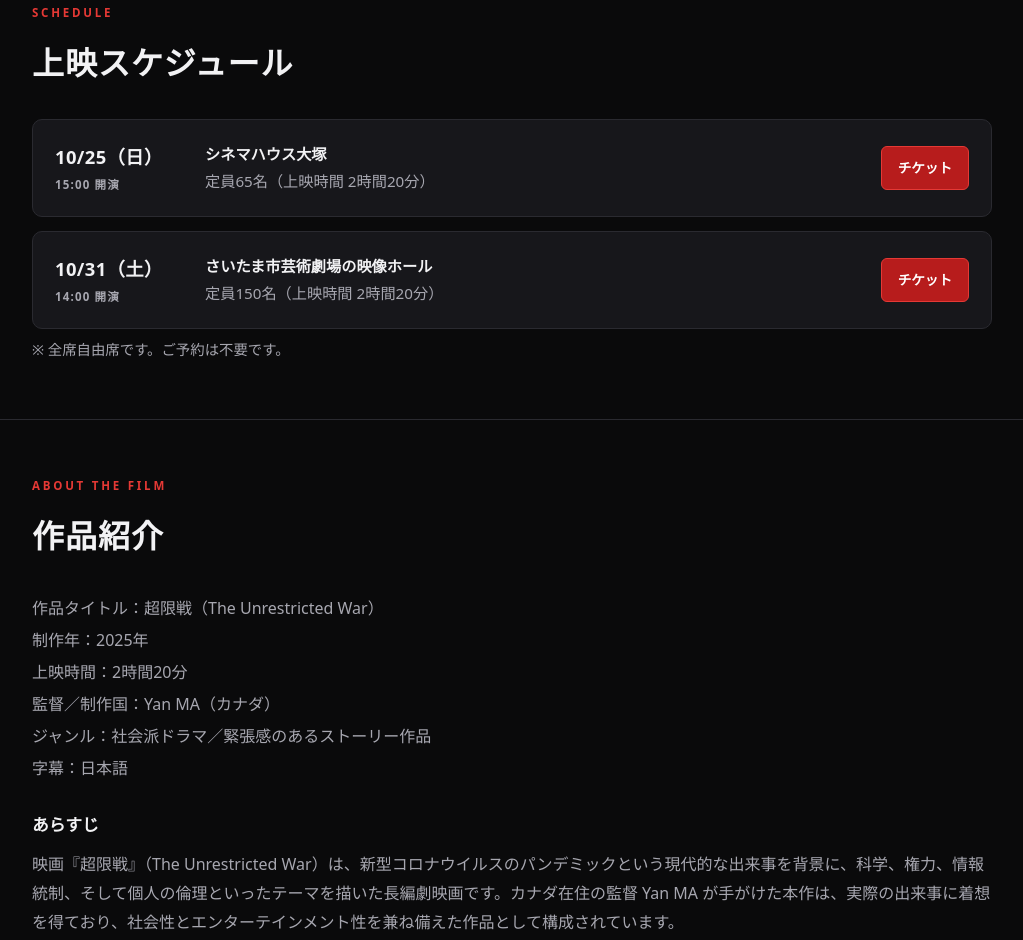
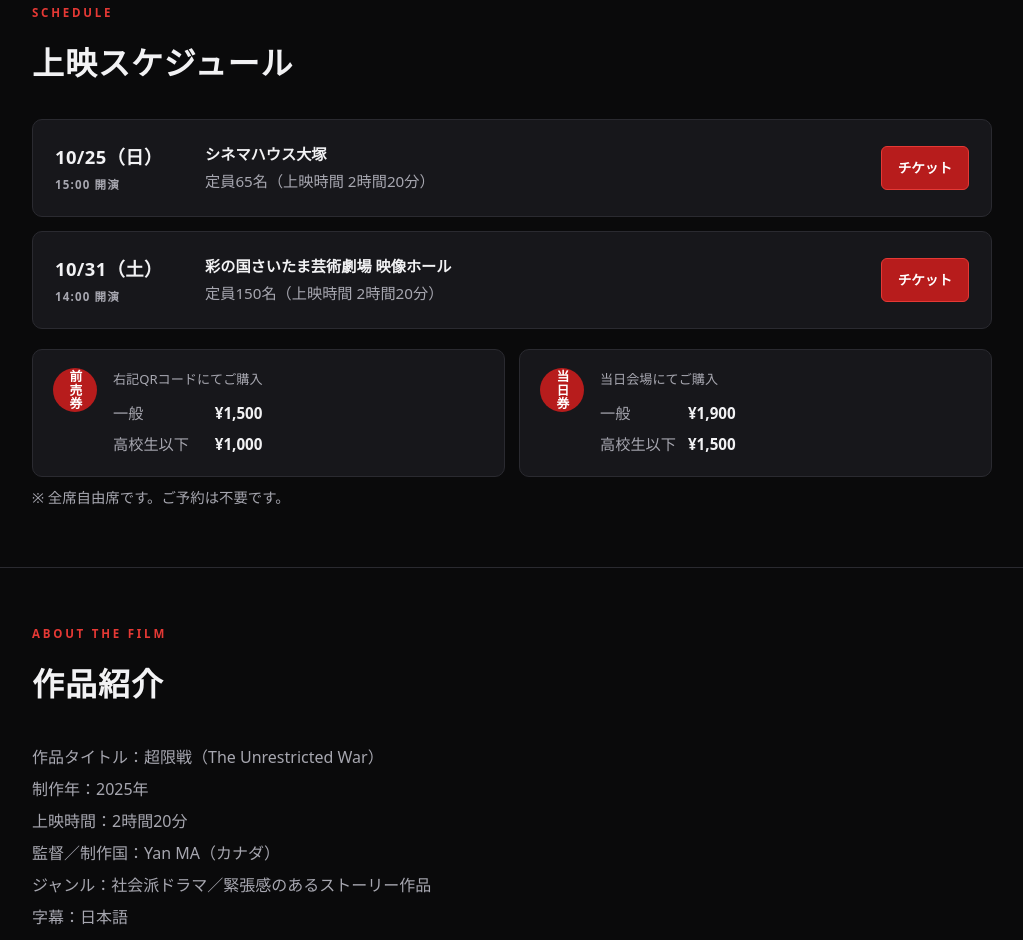
Before and after one commit to maoweixing/new-future-platform, a plain HTML site: page index.html in a window 1280 px wide. Shown: the part 689-1629 px from the top of the page, without its empty margins (128-1151 px from the left). Drawn offline with Linux system fonts and the light colour scheme.

Commit message:
チケット価格情報を追加し、重複するチケット案内セクションを削除
- 上映スケジュール下に前売券・当日券の価格情報を追加
- 内容が重複するチケットセクション（準備中の案内）を削除
- さいたま会場の名称を正式名称「彩の国さいたま芸術劇場 映像ホール」に修正
- 映画公式サイトのリンクに（英語）を明記
- 予告編キャプションに作品名を追加

Co-Authored-By: Claude Sonnet 5 <noreply@anthropic.com>
Claude-Session: https://claude.ai/code/session_011zT6iyoEF6hrfemzaekmZw

```diff
--- a/index.html
+++ b/index.html
@@ -111,6 +111,24 @@
     .sched-detail .venue { color: var(--fg); font-weight: 600; }
     .sched-note { color: var(--fg-dim); font-size: 0.9rem; margin-top: 8px; }
 
+    .price-info { display: grid; grid-template-columns: 1fr 1fr; gap: 14px; margin-top: 20px; }
+    .price-card {
+      display: flex; gap: 16px; align-items: flex-start;
+      background: var(--bg-card); border: 1px solid var(--line);
+      border-radius: 10px; padding: 18px 20px;
+    }
+    .price-tag {
+      flex-shrink: 0; display: inline-flex; align-items: center; justify-content: center;
+      width: 44px; height: 44px; border-radius: 50%;
+      background: var(--accent); color: #fff; font-weight: 800; font-size: 0.8rem;
+      writing-mode: vertical-rl; letter-spacing: 0.05em;
+    }
+    .price-note { color: var(--fg-dim); font-size: 0.82rem; margin-bottom: 8px; }
+    .price-row { display: flex; justify-content: space-between; gap: 12px; font-size: 0.95rem; color: var(--fg); }
+    .price-row + .price-row { margin-top: 4px; }
+    .price-row span:first-child { color: var(--fg-dim); }
+    .price-row span:last-child { font-weight: 700; }
+
     /* ---------- Work info ---------- */
     .spec-text { color: var(--fg-dim); line-height: 2; margin-top: 16px; }
     .story p { color: var(--fg-dim); }
@@ -128,17 +146,6 @@
       letter-spacing: 0.06em; border-top: 1px solid var(--line); background: var(--bg-card);
     }
 
-    /* ---------- Ticket ---------- */
-    .ticket {
-      background:
-        radial-gradient(700px 300px at 50% 0%, rgba(183,28,28,0.18), transparent 65%),
-        var(--bg-soft);
-      text-align: center;
-    }
-    .ticket h2 { margin-bottom: 14px; }
-    .ticket p { max-width: 620px; margin-left: auto; margin-right: auto; }
-    .ticket-sub { margin-top: 16px; font-size: 0.82rem; color: var(--fg-dim); }
-
     /* ---------- Footer ---------- */
     footer { padding: 44px 0 60px; }
     .foot-org { font-size: 1.1rem; font-weight: 800; letter-spacing: 0.05em; }
@@ -154,6 +161,7 @@
       .poster-img { max-width: 240px; margin: 0 auto; }
       .sched-card { grid-template-columns: 1fr; gap: 8px; padding: 18px; }
       .sched-card .btn { justify-self: start; margin-top: 6px; }
+      .price-info { grid-template-columns: 1fr; }
       .trailers { grid-template-columns: 1fr; gap: 14px; }
       section { padding: 44px 0; }
     }
@@ -203,10 +211,29 @@
         <div class="sched-card">
           <div class="sched-date">10/31（土）<small>14:00 開演</small></div>
           <div class="sched-detail">
-            <span class="venue">さいたま市芸術劇場の映像ホール</span><br>
+            <span class="venue">彩の国さいたま芸術劇場 映像ホール</span><br>
             定員150名（上映時間 2時間20分）
           </div>
           <a class="btn btn-sm" href="https://teket.jp/19436/76087" target="_blank" rel="noopener">チケット</a>
+        </div>
+      </div>
+
+      <div class="price-info">
+        <div class="price-card">
+          <span class="price-tag">前売券</span>
+          <div>
+            <p class="price-note">右記QRコードにてご購入</p>
+            <div class="price-row"><span>一般</span><span>¥1,500</span></div>
+            <div class="price-row"><span>高校生以下</span><span>¥1,000</span></div>
+          </div>
+        </div>
+        <div class="price-card">
+          <span class="price-tag">当日券</span>
+          <div>
+            <p class="price-note">当日会場にてご購入</p>
+            <div class="price-row"><span>一般</span><span>¥1,900</span></div>
+            <div class="price-row"><span>高校生以下</span><span>¥1,500</span></div>
+          </div>
         </div>
       </div>
 
@@ -241,20 +268,10 @@
             <div class="trailer-frame">
               <iframe src="https://www.youtube-nocookie.com/embed/xsLBRijyFqQ" title="超限戦 予告編" loading="lazy" allow="accelerometer; autoplay; clipboard-write; encrypted-media; gyroscope; picture-in-picture; web-share" allowfullscreen referrerpolicy="strict-origin-when-cross-origin"></iframe>
             </div>
-            <div class="trailer-cap">予告編</div>
+            <div class="trailer-cap">超限戦 予告編</div>
           </div>
         </div>
       </div>
-    </div>
-  </section>
-
-  <!-- ===== Ticket ===== -->
-  <section id="ticket" class="ticket">
-    <div class="wrap">
-      <div class="sec-label">Ticket</div>
-      <h2>チケット</h2>
-      <p>ご予約は不要です。チケットは外部サイト「teket（テケト）」にて販売いたします。上映スケジュールの各回にある「チケット」ボタンから購入ページへお進みください。</p>
-      <p class="ticket-sub">※ 販売ページは準備中です。公開まで今しばらくお待ちください。</p>
     </div>
   </section>
 
@@ -265,7 +282,7 @@
       <p style="margin-top:8px;">映画『超限戦（The Unrestricted War）』上映会 主催</p>
       <p class="foot-desc">未来社会フォーラムは、世界の人権問題、とりわけ中国で続く人権侵害に焦点を当て、未来の社会に必要な価値を考える市民団体です。海外の映画・ドキュメンタリーの上映、本の出版、映画人や弁護士など専門家の招聘を通じて、国際的な人権課題を日本社会へ伝える活動を行っています。現在、NPO法人取得に向けた準備を進めています。</p>
       <div class="foot-links">
-        <a href="https://www.unrestrictedwarmovie.com/" target="_blank" rel="noopener">映画公式サイト ↗</a>
+        <a href="https://www.unrestrictedwarmovie.com/" target="_blank" rel="noopener">映画公式サイト（英語） ↗</a>
       </div>
       <div class="copyright">© 未来社会フォーラム</div>
     </div>
```
